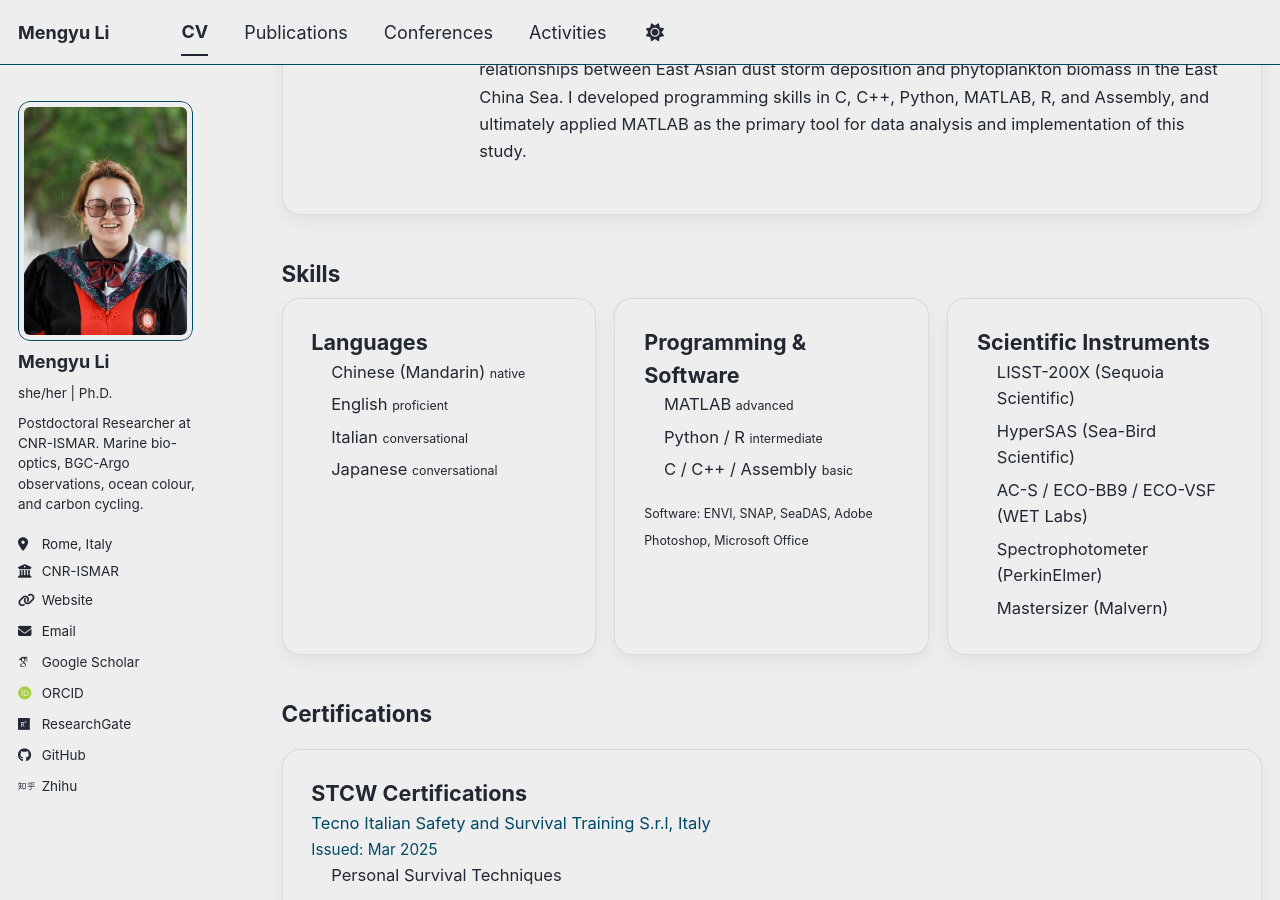
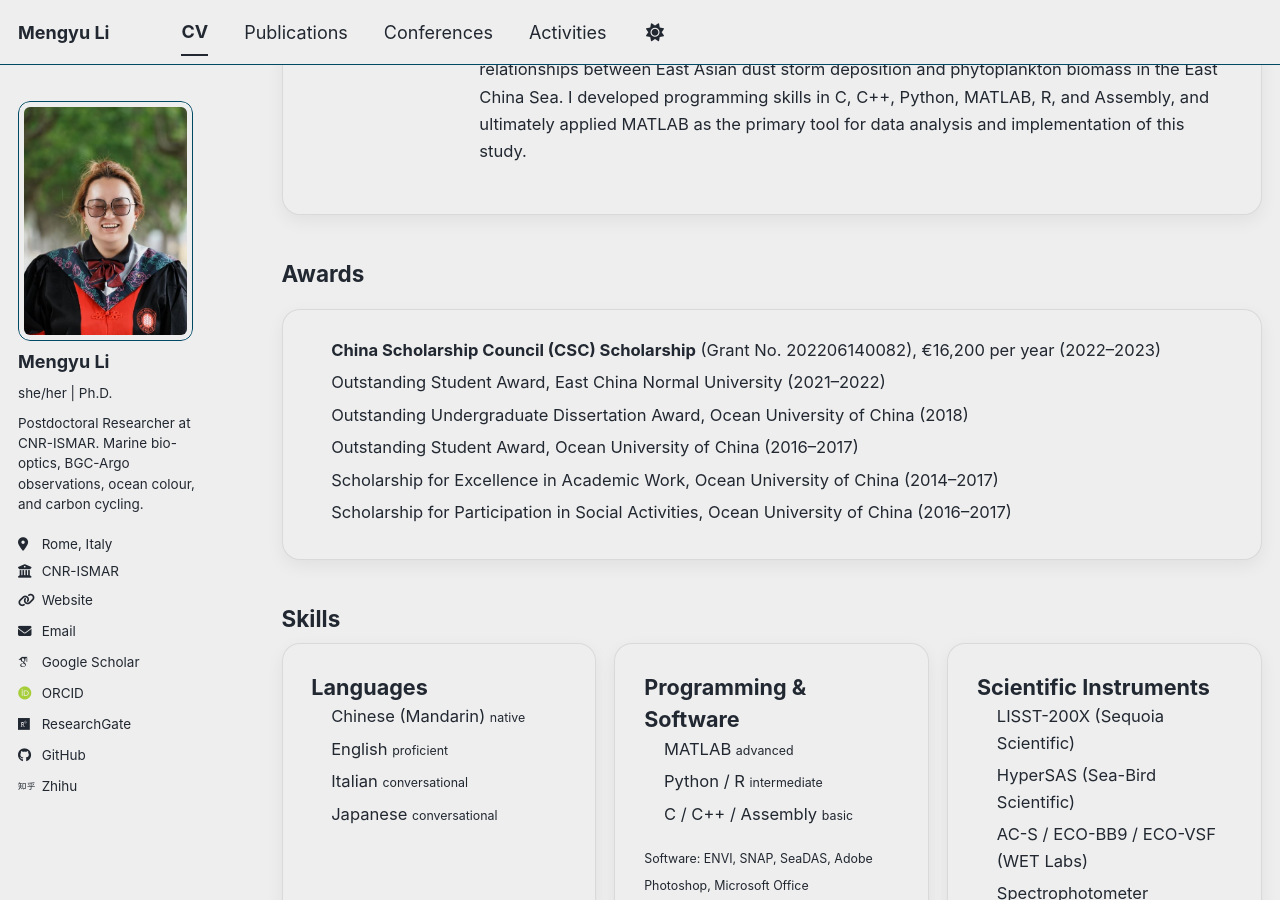
Before and after one commit to MengyuLi15/MengyuLi15.github.io, a Jekyll site: the page built from _pages/cv.md, in a window 1280 px wide and 900 px high, scrolled down 1854 px. Built offline with Jekyll 4.4.1, drawn with Linux system fonts in a browser that asks for light colours; some web fonts are replaced; a script bundle is joined from its source files by our own code; library files that are not in the unit come from our copies.

Commit message:
Update cv.md

```diff
--- a/_pages/cv.md
+++ b/_pages/cv.md
@@ -245,6 +245,21 @@ html[data-theme="dark"] .cv-list {
   </div>
 </div>
 
+## Awards
+
+<div class="cv-card">
+
+  <ul class="cv-list">
+    <li><strong>China Scholarship Council (CSC) Scholarship</strong> (Grant No. 202206140082), €16,200 per year (2022–2023)</li>
+    <li>Outstanding Student Award, East China Normal University (2021–2022)</li>
+    <li>Outstanding Undergraduate Dissertation Award, Ocean University of China (2018)</li>
+    <li>Outstanding Student Award, Ocean University of China (2016–2017)</li>
+    <li>Scholarship for Excellence in Academic Work, Ocean University of China (2014–2017)</li>
+    <li>Scholarship for Participation in Social Activities, Ocean University of China (2016–2017)</li>
+  </ul>
+
+</div>
+
 ## Skills
 
 <div class="cv-grid-3">
```
